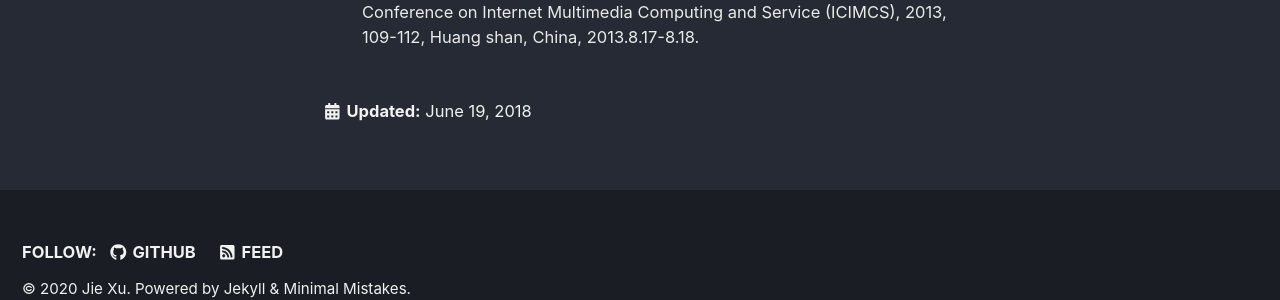
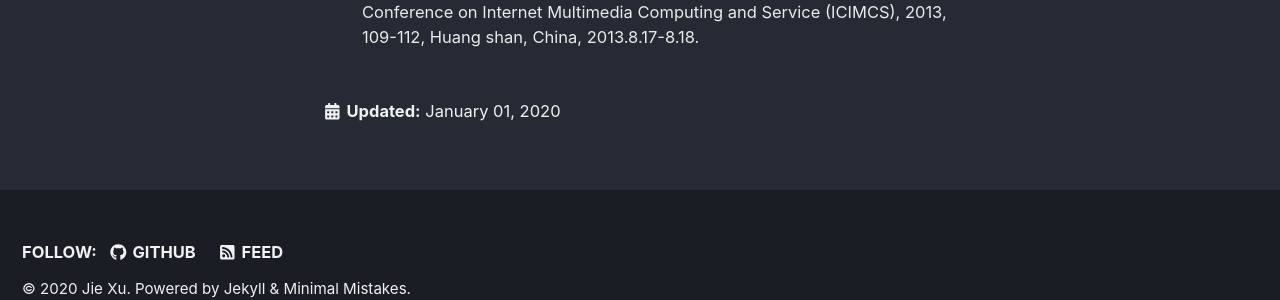
Before and after one commit to jxu1015/jxu1015.github.io, a Jekyll site: the page built from _pages/publications.md, in a window 1280 px wide and 900 px high, scrolled down 1385 px. Shown: the part 555-855 px from the top of the window. Built offline with Jekyll 4.4.1, drawn with Linux system fonts in a browser that asks for light colours; nearby versions of some CDN libraries.

Commit message:
Update publications.md

```diff
--- a/_pages/publications.md
+++ b/_pages/publications.md
@@ -1,6 +1,6 @@
 ---
 title: "Publications"
-date: 2018-06-19
+date: 2020-01-01
 permalink: /publications/
 header:
   image: "/images/fengshou.jpg"
```
